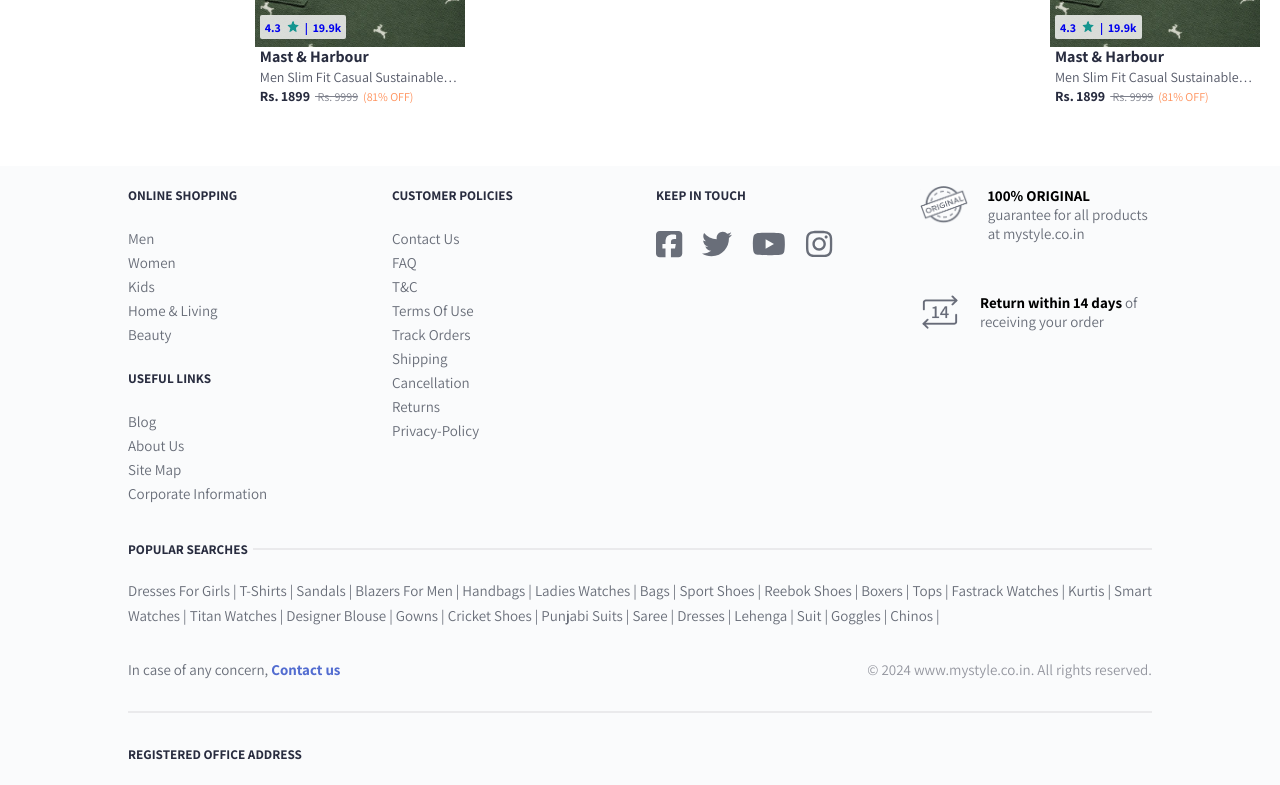
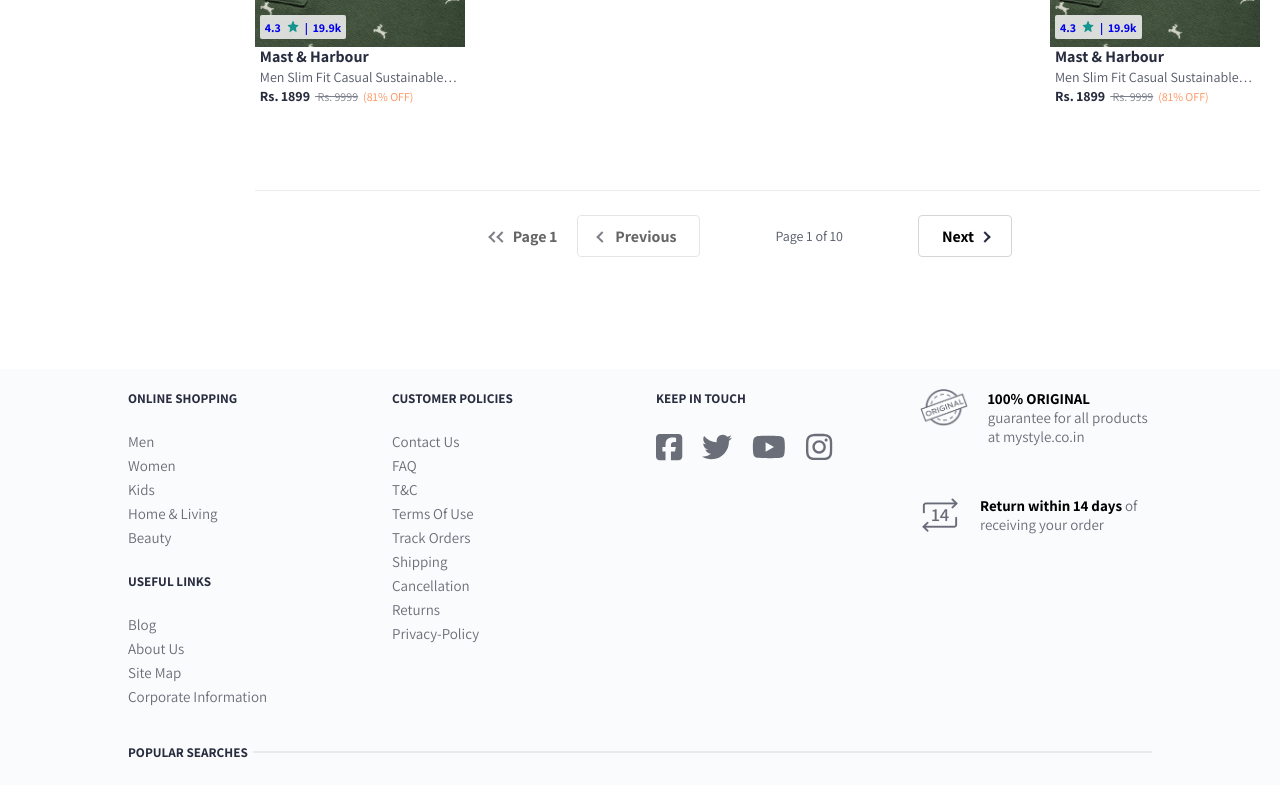
Before and after one commit to ManishaMuskan/ecomm-mystyle-frontend, a React (Create React App) app: page /shop in a window 1280 px wide. Shown: the part 1194-1979 px from the top of the page. Built offline with nearby package versions, Linux system fonts and the light colour scheme.

Commit message:
pagination ui created

```diff
--- /dev/null
+++ b/src/components/Pagination/Pagination.js
@@ -0,0 +1,51 @@
+import { useState } from 'react';
+import classes from './Pagination.module.css';
+
+const Pagination = ({ totalPages }) => {
+  const [currentPage, setCurrentPage] = useState(1);
+
+  const handlePrevious = () => {
+    if (currentPage > 1) {
+      setCurrentPage(currentPage - 1);
+    }
+  };
+
+  const handleNext = () => {
+    if (currentPage < totalPages) {
+      setCurrentPage(currentPage + 1);
+    }
+  };
+
+  const handleJumpToFirst = () => {
+    setCurrentPage(1);
+  };
+
+  return (
+    <div className={classes['pagination-container']}>
+      <button
+        className={`${classes['btn-page-one']} ${currentPage === 1 && classes['btn-disabled']}`}
+        type="button"
+        onClick={handleJumpToFirst}>
+        Page 1
+      </button>
+      <button
+        className={`${classes['btn-previous']} ${currentPage === 1 && classes['btn-disabled']}`}
+        type="button"
+        onClick={handlePrevious}>
+        {/* <span className={classes['pagination-arrowLeft']} /> */}
+        Previous
+      </button>
+      <span className={classes['current-page-of-total-page-txt']}>
+        Page {currentPage} of {totalPages}
+      </span>
+      <button
+        className={`${classes['btn-next']} ${currentPage === totalPages && classes['btn-disabled']}`}
+        type="button"
+        onClick={handleNext}>
+        Next
+      </button>
+    </div>
+  );
+};
+
+export default Pagination;
--- /dev/null
+++ b/src/components/Pagination/Pagination.module.css
@@ -0,0 +1,88 @@
+.pagination-container {
+  display: flex;
+  align-items: center;
+  justify-content: center;
+  gap: var(--spacer-sm);
+  border-top: 1px solid var(--quaternary-border-clr);
+  margin-top: 76px;
+  padding-top: 24px;
+  padding-bottom: 60px;
+  color: var(--secondary-txt-color);
+}
+
+.pagination-container button {
+  font-weight: 700;
+  padding: var(--spacer-sm) calc(var(--spacer-md) + 2px);
+  background: transparent;
+  border-radius: var(--border-radius-sm);
+  font-size: var(--font-size);
+}
+
+button.btn-page-one {
+  padding: calc(var(--spacer-sm) - 2px) var(--spacer-sm);
+  position: relative;
+  border: 0;
+}
+
+button.btn-previous,
+button.btn-next {
+  height: 42px;
+  border: 1px solid var(--secondary-border-clr);
+  text-align: center;
+  position: relative;
+}
+
+button.btn-previous {
+  padding: 10px 23px 10px 37px;
+}
+
+button.btn-next {
+  padding: 10px 37px 10px 23px;
+}
+
+.btn-previous:hover,
+.btn-next:hover {
+  border-color: var(--secondary-txt-color);
+}
+
+.btn-page-one:before,
+.btn-page-one:after,
+.btn-previous:before,
+.btn-next:after {
+  content: '';
+  position: absolute;
+  top: 15px;
+  left: -5px;
+  width: 8px;
+  height: 8px;
+  border: solid var(--secondary-txt-color);
+  border-width: 2px 2px 0 0;
+  transform: rotate(224deg);
+}
+
+.btn-page-one:after {
+  left: -13px;
+}
+
+.btn-previous:before {
+  left: 20px;
+  top: 17px;
+}
+
+.btn-next:after {
+  top: 17px;
+  left: 62px;
+  transform: rotate(45deg);
+}
+
+.pagination-container button.btn-disabled {
+  pointer-events: none;
+  opacity: 0.6;
+}
+
+.current-page-of-total-page-txt {
+  padding: 0 65px;
+  color: var(--secondary-txt-color-light);
+  font-size: 14px;
+  font-weight: 400;
+}
--- a/src/index.module.css
+++ b/src/index.module.css
@@ -97,8 +97,15 @@
 }
 
 body {
-  /* color: var(--primary-txt-color); */
   margin: var(--spacer-0);
+  -webkit-font-smoothing: antialiased;
+  -moz-osx-font-smoothing: grayscale;
+  font-weight: 400;
+  width: 100%;
+  box-sizing: border-box;
+}
+
+body * {
   font-family:
     Assistant,
     -apple-system,
@@ -112,11 +119,6 @@
     'Droid Sans',
     'Helvetica Neue',
     sans-serif;
-  -webkit-font-smoothing: antialiased;
-  -moz-osx-font-smoothing: grayscale;
-  font-weight: 400;
-  width: 100%;
-  box-sizing: border-box;
 }
 
 code {
--- a/src/pages/Products.js
+++ b/src/pages/Products.js
@@ -4,6 +4,7 @@
 import ProductPreviewThumbnail from './Products/ProductPreviewThumbnail';
 import classes from './Products.module.css';
 import SelectSortOption from './Products/components/SelectSortOption/SelectSortOption';
+import Pagination from '../components/Pagination/Pagination';
 
 const productImages = [
   {
@@ -217,6 +218,7 @@
               <ProductPreviewThumbnail key={p.thumbnailImage} product={p} />
             ))}
           </div>
+          <Pagination totalPages={10} />
         </section>
       </div>
 
```
